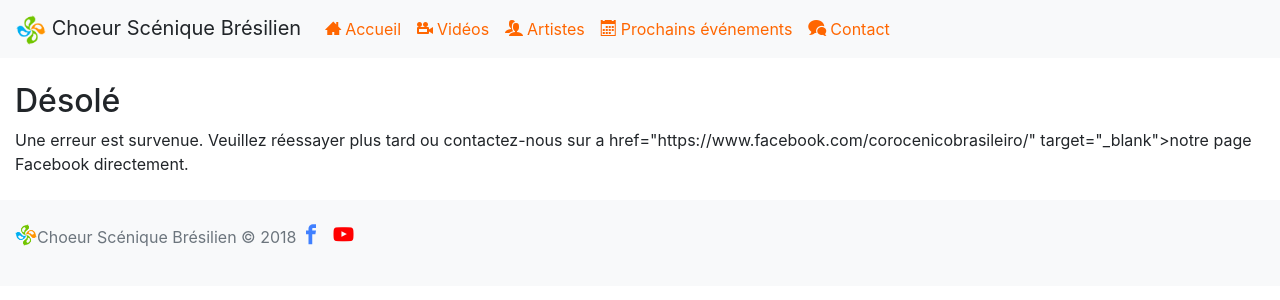
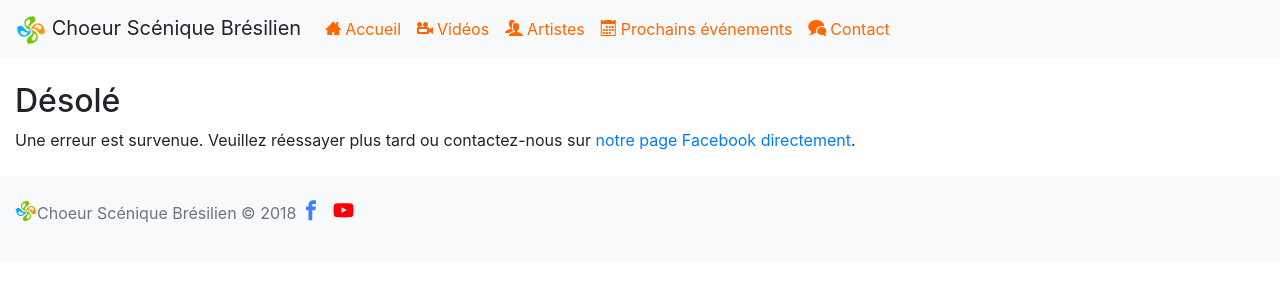
Before and after one commit to corocenicobrasileiro/corocenicobrasileiro.github.io, a Jekyll site: the page built from erreur.html, in a window 1280 px wide. Shown: the top 300 px of the page. Built offline with Jekyll 4.4.1, drawn with Linux system fonts in a browser that asks for light colours; nearby versions of some CDN libraries; some web fonts are replaced.

Commit message:
merci e erreur

```diff
--- a/erreur.html
+++ b/erreur.html
@@ -4,4 +4,4 @@ layout: default
 
 <h2>Désolé</h2>
 
-<p>Une erreur est survenue. Veuillez réessayer plus tard ou contactez-nous sur a href="https://www.facebook.com/corocenicobrasileiro/" target="_blank">notre page Facebook directement</a>.</p>
+<p>Une erreur est survenue. Veuillez réessayer plus tard ou contactez-nous sur <a href="https://www.facebook.com/corocenicobrasileiro/" target="_blank">notre page Facebook directement</a>.</p>
```
